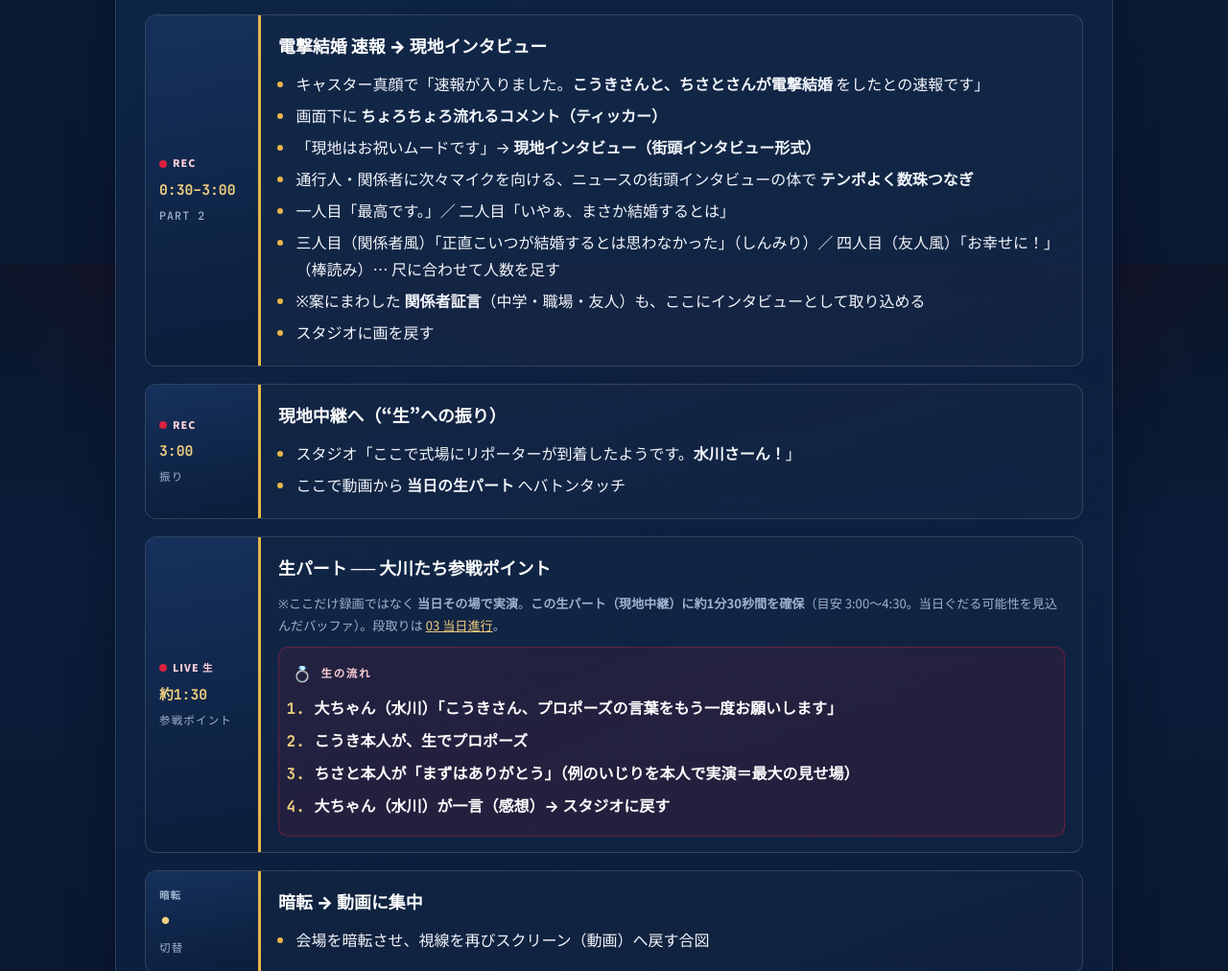
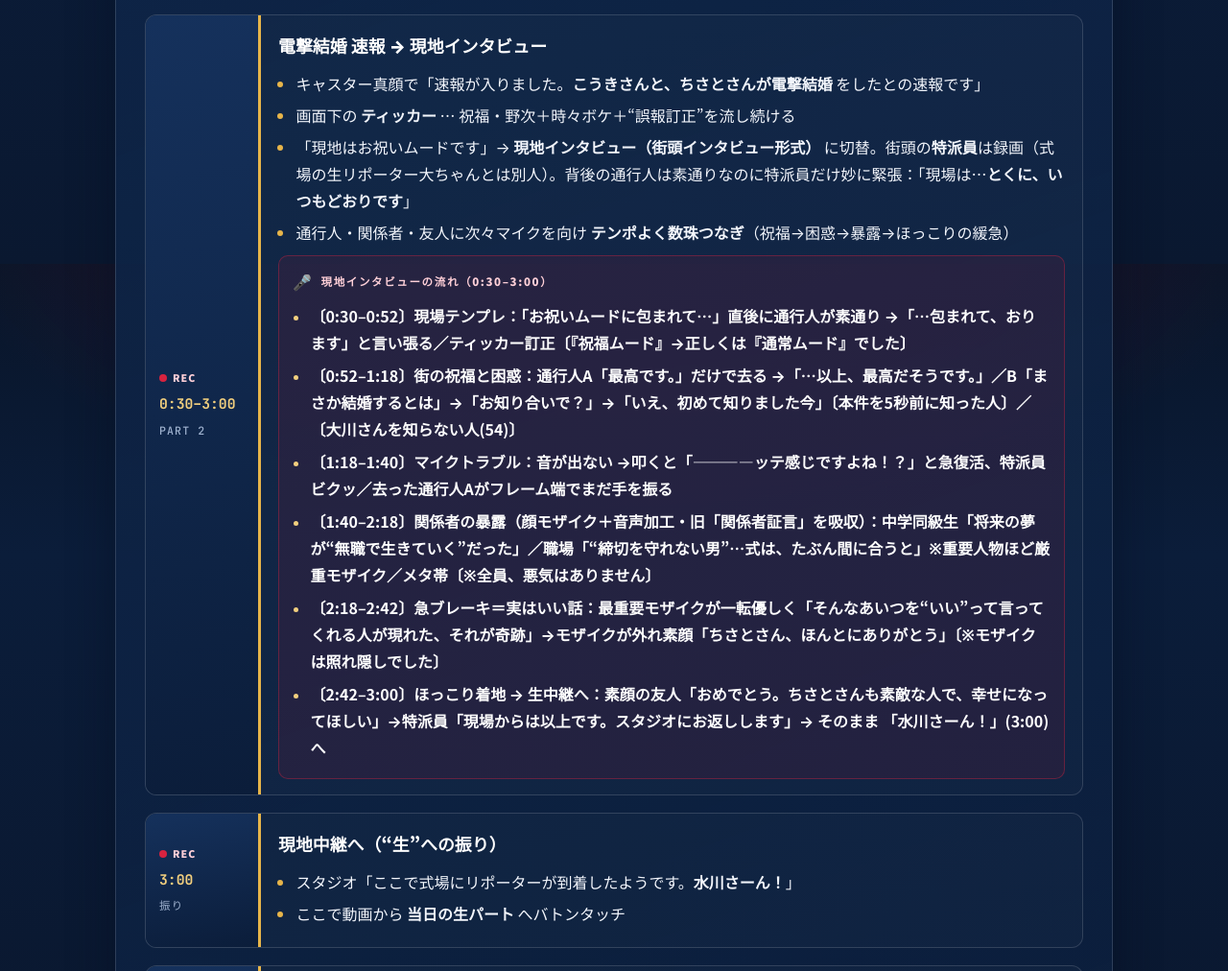
Before and after one commit to miyazakiryuji/news-bulletin-plan, a plain HTML site: page 大川余興予定.html in a window 1280 px wide. Shown: the part 2925-3937 px from the top of the page at 96% size. Drawn offline with Linux system fonts and the light colour scheme.

Commit message:
現地インタビューを拡張(0:30–3:00)・生中継を3:00–4:30(1分30秒)に
- 多案生成→審査→統合の結果を反映（誤報ニュース調＋関係者暴露→ほっこり着地）
- 旧「関係者証言」をインタビュー内に吸収。プロポーズいじりは生パートに温存

Co-Authored-By: Claude Opus 4.8 <noreply@anthropic.com>

```diff
--- a/大川余興予定.html
+++ b/大川余興予定.html
@@ -820,14 +820,21 @@
             <h3>電撃結婚 速報 → 現地インタビュー</h3>
             <ul>
               <li>キャスター真顔で「速報が入りました。<strong>こうきさんと、ちさとさんが電撃結婚</strong> をしたとの速報です」</li>
-              <li>画面下に <strong>ちょろちょろ流れるコメント（ティッカー）</strong></li>
-              <li>「現地はお祝いムードです」→ <strong>現地インタビュー（街頭インタビュー形式）</strong></li>
-              <li>通行人・関係者に次々マイクを向ける、ニュースの街頭インタビューの体で <strong>テンポよく数珠つなぎ</strong></li>
-              <li>一人目「最高です。」／ 二人目「いやぁ、まさか結婚するとは」</li>
-              <li>三人目（関係者風）「正直こいつが結婚するとは思わなかった」（しんみり）／ 四人目（友人風）「お幸せに！」（棒読み）… 尺に合わせて人数を足す</li>
-              <li>※案にまわした <strong>関係者証言</strong>（中学・職場・友人）も、ここにインタビューとして取り込める</li>
-              <li>スタジオに画を戻す</li>
+              <li>画面下の <strong>ティッカー</strong> … 祝福・野次＋時々ボケ＋“誤報訂正”を流し続ける</li>
+              <li>「現地はお祝いムードです」→ <strong>現地インタビュー（街頭インタビュー形式）</strong> に切替。街頭の<strong>特派員</strong>は録画（式場の生リポーター大ちゃんとは別人）。背後の通行人は素通りなのに特派員だけ妙に緊張：「現場は…<strong>とくに、いつもどおりです</strong>」</li>
+              <li>通行人・関係者・友人に次々マイクを向け <strong>テンポよく数珠つなぎ</strong>（祝福→困惑→暴露→ほっこりの緩急）</li>
             </ul>
+            <div class="qa">
+              <div class="qlabel"><span class="flash" aria-hidden="true">🎤</span>現地インタビューの流れ（0:30–3:00）</div>
+              <ul>
+                <li><strong>〔0:30–0:52〕現場テンプレ</strong>：「お祝いムードに包まれて…」直後に通行人が素通り →「…包まれて、<strong>おります</strong>」と言い張る／ティッカー訂正〔『祝福ムード』→正しくは『通常ムード』でした〕</li>
+                <li><strong>〔0:52–1:18〕街の祝福と困惑</strong>：通行人A「最高です。」だけで去る →「…以上、最高だそうです。」／B「まさか結婚するとは」→「お知り合いで？」→「いえ、<strong>初めて知りました今</strong>」〔本件を5秒前に知った人〕／〔大川さんを知らない人(54)〕</li>
+                <li><strong>〔1:18–1:40〕マイクトラブル</strong>：音が出ない →叩くと「————ッテ感じですよね！？」と急復活、特派員ビクッ／去った通行人Aがフレーム端でまだ手を振る</li>
+                <li><strong>〔1:40–2:18〕関係者の暴露</strong>（顔モザイク＋音声加工・旧「関係者証言」を吸収）：中学同級生「将来の夢が“無職で生きていく”だった」／職場「“締切を守れない男”…式は、たぶん間に合うと」※重要人物ほど厳重モザイク／メタ帯〔※全員、悪気はありません〕</li>
+                <li><strong>〔2:18–2:42〕急ブレーキ＝実はいい話</strong>：最重要モザイクが一転優しく「そんなあいつを“いい”って言ってくれる人が現れた、それが奇跡」→モザイクが外れ素顔「<strong>ちさとさん、ほんとにありがとう</strong>」〔※モザイクは照れ隠しでした〕</li>
+                <li><strong>〔2:42–3:00〕ほっこり着地 → 生中継へ</strong>：素顔の友人「おめでとう。<strong>ちさとさんも素敵な人で</strong>、幸せになってほしい」→特派員「現場からは以上です。スタジオにお返しします」→ そのまま <strong>「水川さーん！」(3:00)</strong> へ</li>
+              </ul>
+            </div>
           </div>
         </article>
 
```
Also changed, not shown: 1 other file.
